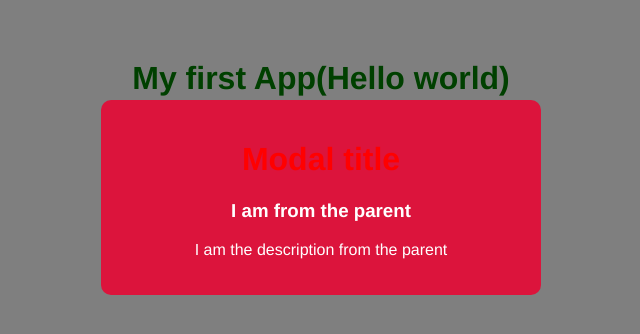
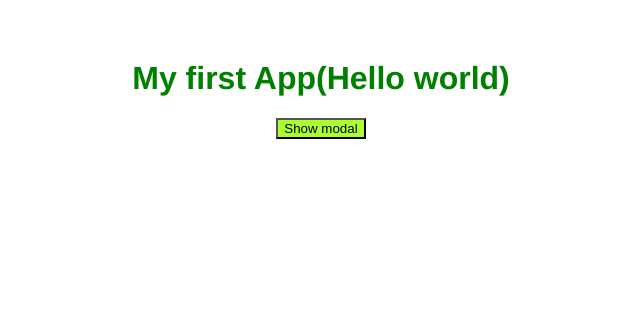
Before and after one commit to kiptanuiBoaz/vue-modal, a Vue app: page / in a window 1280 px wide. Shown: the top 334 px of the page, without its empty margins (319-959 px from the left). Built offline with nearby package versions, Linux system fonts and the light colour scheme.

Commit message:
added custom events

```diff
--- a/src/App.vue
+++ b/src/App.vue
@@ -1,7 +1,12 @@
 <template>
   <h1>{{ title }}</h1>
 
-  <Modal :header="header" :text="text" theme="sale"/>
+  <div v-if="showModal">
+    <Modal :header="header" :text="text" theme="sale" @closeModal="setShowModal"/>
+  </div>
+
+  <button @click="setShowModal">Show modal</button>
+
   <!-- <input type="text" ref="name"/>
  <button @click="handleClick" >Click here</button> -->
 </template>
@@ -18,7 +23,8 @@ export default {
     return {
       title: "My first App(Hello world)",
       header:"I am from the parent",
-      text:"I am the description from the parent"
+      text:"I am the description from the parent",
+      showModal:false,
     }
   },
   methods: {
@@ -26,6 +32,9 @@ export default {
       console.log(this.$refs.name);
       this.$refs.name.classList.add("active");
       this.$refs.name.focus()
+    },
+    setShowModal(){
+    this.showModal = !this.showModal
     }
   }
 }
@@ -48,4 +57,8 @@ export default {
 h1 {
   color: green;
 }
+
+button{
+background:greenyellow;
+}
 </style>
--- a/src/components/Modal.vue
+++ b/src/components/Modal.vue
@@ -1,5 +1,5 @@
 <template>
-    <div class="backdrop">
+    <div @click.self="closeModal" class="backdrop">
         <div class="modal" :class="{sale: theme === 'sale'}">
             <h1>Modal title </h1>
             <h3>{{header}}</h3>
@@ -10,7 +10,12 @@
 
 <script>
 export default {
-    props:["header","text","theme"]
+    props:["header","text","theme"],
+    methods:{
+        closeModal(){
+            this.$emit("closeModal")
+        }
+    }
 }
 </script>
 
```
